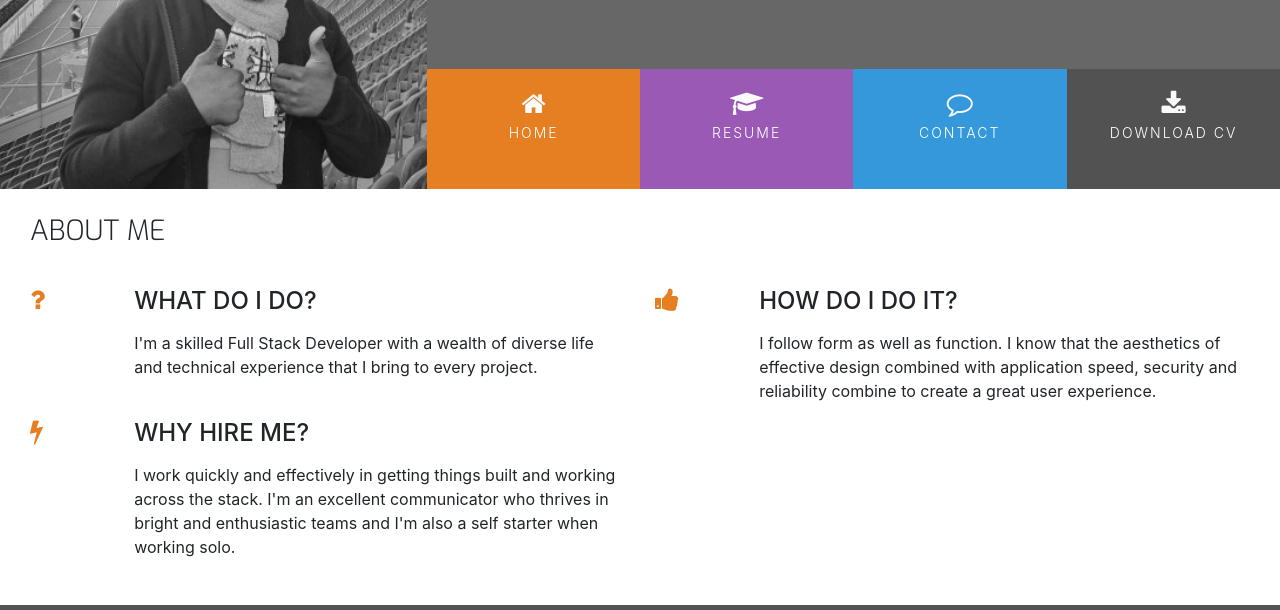
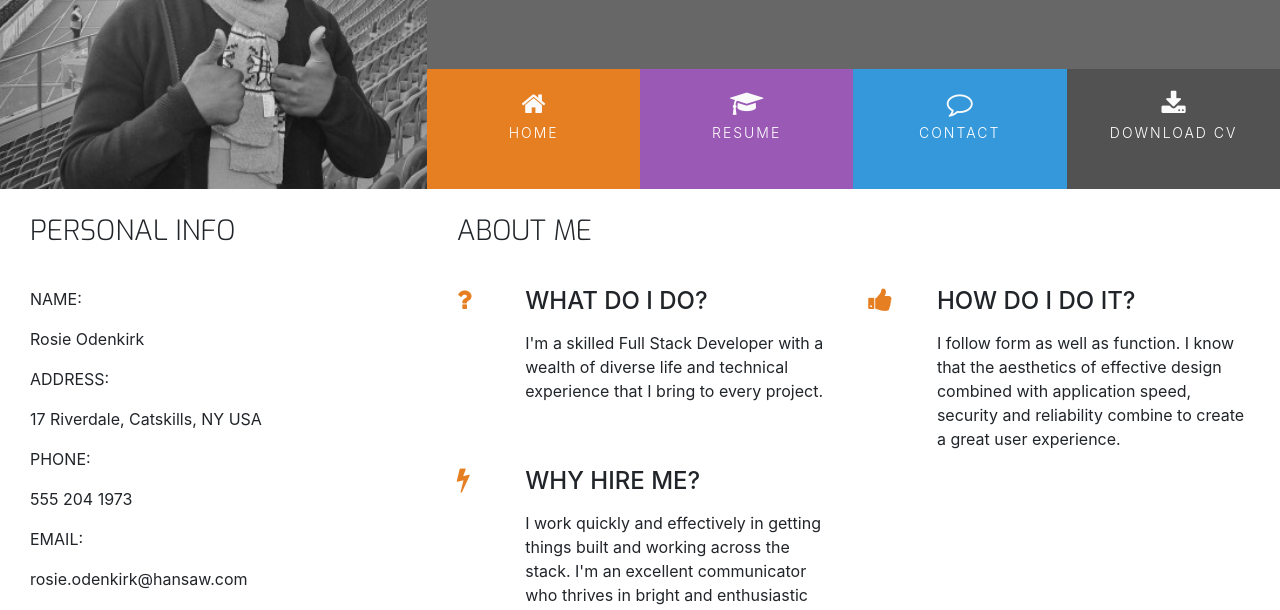
Before and after one commit to Alain2020/resume-project, a plain HTML site: page index.html in a window 1280 px wide. Shown: the part 180-790 px from the top of the page. Drawn offline with nearby package versions, Linux system fonts and the light colour scheme.

Commit message:
Add personal infor section

```diff
--- a/index.html
+++ b/index.html
@@ -42,8 +42,65 @@
             </div>
         </div>
     </header>
-    <section class="container-fluid">
-        <div class="row row-table">
+     <section class="container-fluid">
+        <div class="row">
+            <div class="col-md-4 bg-color-personal-info section-column">
+                <div class="row">
+                    <div class="col-12">
+                        <h3 class="section-heading uppercase">
+                            Personal Info
+                        </h3>
+                    </div>
+                </div>
+                <div class="personal-info-item">
+                    <div class="key">
+                        <p class="uppercase">
+                            Name:
+                        </p>
+                    </div>
+                    <div class="value">
+                        <p>
+                            Rosie Odenkirk
+                        </p>
+                    </div>
+                </div>
+                <div class="personal-info-item">
+                    <div class="key">
+                        <p class="uppercase">
+                            Address:
+                        </p>
+                    </div>
+                    <div class="value">
+                        <p>
+                            17 Riverdale, Catskills, NY USA
+                        </p>
+                    </div>
+                </div>
+                <div class="personal-info-item">
+                    <div class="key">
+                        <p class="uppercase">
+                            Phone:
+                        </p>
+                    </div>
+                    <div class="value">
+                        <p>
+                            555 204 1973
+                        </p>
+                    </div>
+                </div>
+                <div class="personal-info-item">
+                    <div class="key">
+                        <p class="uppercase">
+                            Email:
+                        </p>
+                    </div>
+                    <div class="value">
+                        <p>
+                            rosie.odenkirk@hansaw.com
+                        </p>
+                    </div>
+                </div>
+            </div>
             <div class="col-md-8 bg-color-three-reasons section-column">
                 <div class="row">
                     <div class="col">
@@ -59,7 +116,8 @@
                             <div class="col-10">
                                 <h4 class="three-reasons-heading uppercase">What do I do?</h4>
                                 <p>
-                                    I'm a skilled Full Stack Developer with a wealth of diverse life and technical experience that I bring to every project.
+                                    I'm a skilled Full Stack Developer with a wealth of diverse life
+                                    and technical experience that I bring to every project.
                                 </p>
                             </div>
                         </div>
@@ -72,7 +130,8 @@
                             <div class="col-10">
                                 <h4 class="three-reasons-heading uppercase">How do I do it?</h4>
                                 <p>
-                                    I follow form as well as function. I know that the aesthetics of effective design combined with application speed, security and reliability combine to create a great user experience.
+                                    I follow form as well as function. I know that the aesthetics of effective design combined
+                                     with application speed, security and reliability combine to create a great user experience.
                                 </p>
                             </div>
                         </div>
@@ -85,7 +144,9 @@
                             <div class="col-10">
                                 <h4 class="three-reasons-heading uppercase">Why hire me?</h4>
                                 <p>
-                                    I work quickly and effectively in getting things built and working across the stack. I'm an excellent communicator who thrives in bright and enthusiastic teams and I'm also a self starter when working solo.
+                                    I work quickly and effectively in getting things built and working across the stack.
+                                    I'm an excellent communicator who thrives in bright and enthusiastic
+                                    teams and I'm also a self starter when working solo.
                                 </p>
                             </div>
                         </div>
@@ -100,7 +161,8 @@
             <div class="col-sm-4">
                 <h5 class="uppercase general-sub">About</h5>
                 <p class="inline-block">
-                    Full Stack Web Developer. Skilled in everything from HTML to Heroku. The capacity for structural and design thinking.
+                    Full Stack Web Developer. Skilled in everything from HTML to Heroku.
+                    The capacity for structural and design thinking.
                 </p>
             </div>
             <div class="col-sm-4">
```
